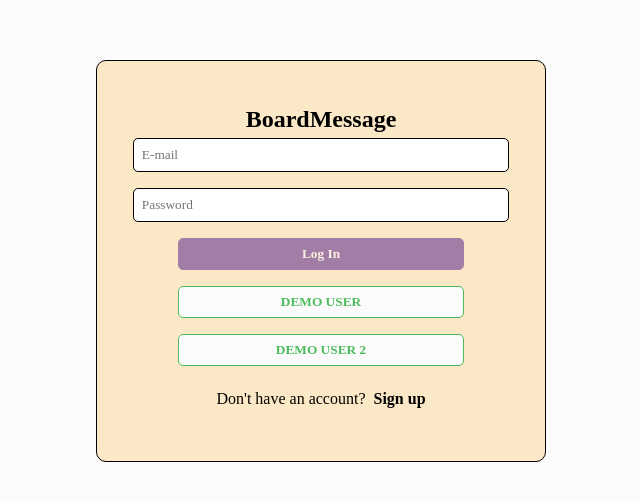
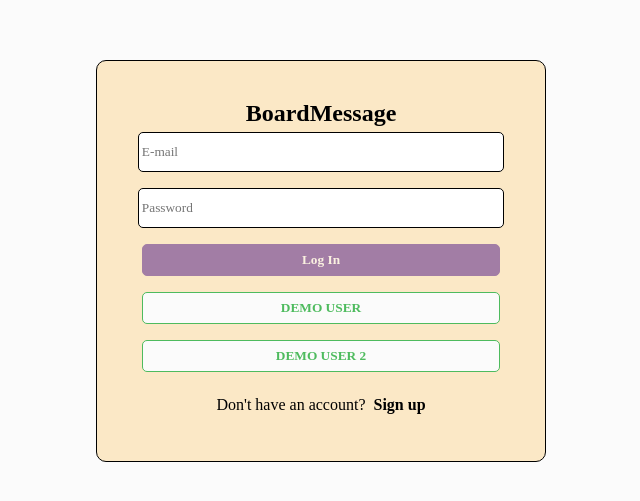
Before and after one commit to GuidoRial/board-message, a React (Create React App) app: page /login in a window 1280 px wide. Shown: the part 139-640 px from the top of the page, without its empty margins (319-959 px from the left). Built offline with nearby package versions, Linux system fonts and the light colour scheme; no server answers; a web font is replaced by a local one.

Commit message:
changed input field size

```diff
--- a/src/components/SignUp/SignUp.css
+++ b/src/components/SignUp/SignUp.css
@@ -43,9 +43,10 @@ body {
 .input-field {
     color: var(--primary-text);
     width: 100%;
+    height: 2rem;
     border-radius: 5px;
     border: 1px solid black;
-    padding: 0.5rem;
+    padding: 0.2rem 3px;
 }
 
 .input-field:active {
@@ -53,7 +54,7 @@ body {
 }
 
 .form-button {
-    width: 80%;
+    width: 100%;
     height: 2rem;
     font-weight: 700;
     border-radius: 5px;
```
